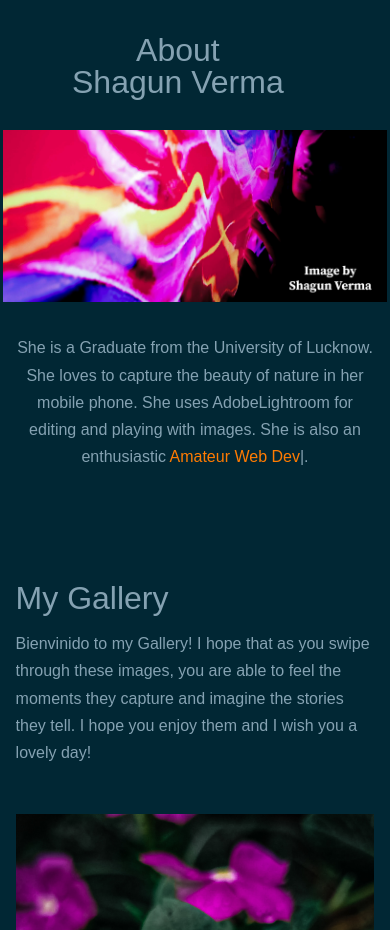
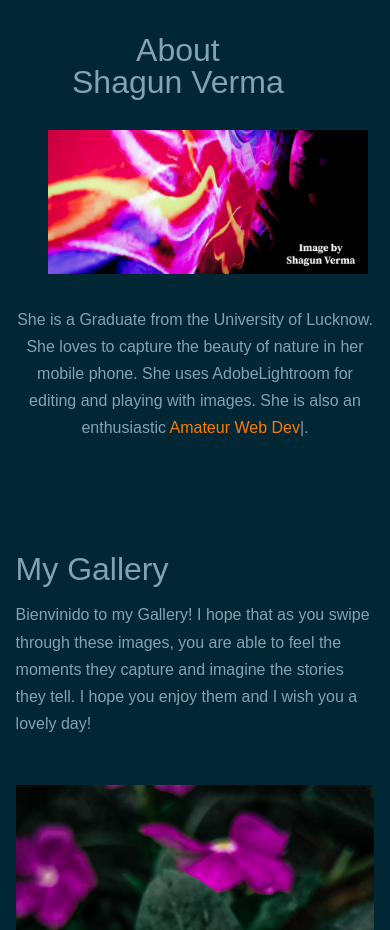
Before and after one commit to grande-marina/grande-marina.github.io, a plain HTML site: page index.html in a window 390 px wide. Shown: the part 1040-1970 px from the top of the page. Drawn offline with nearby package versions, Linux system fonts and the light colour scheme.

Commit message:
Update style.css

```diff
--- a/style.css
+++ b/style.css
@@ -673,8 +673,8 @@ footer {
     .about__image-lg{
         display: flex;
         filter: saturate(1) brightness(1);
-        margin-left: -2.8rem;
-        width: 24rem;
+        margin-left: 0;
+        width: 20rem;
     }
     .about__right p {
         width: 100%;
```
